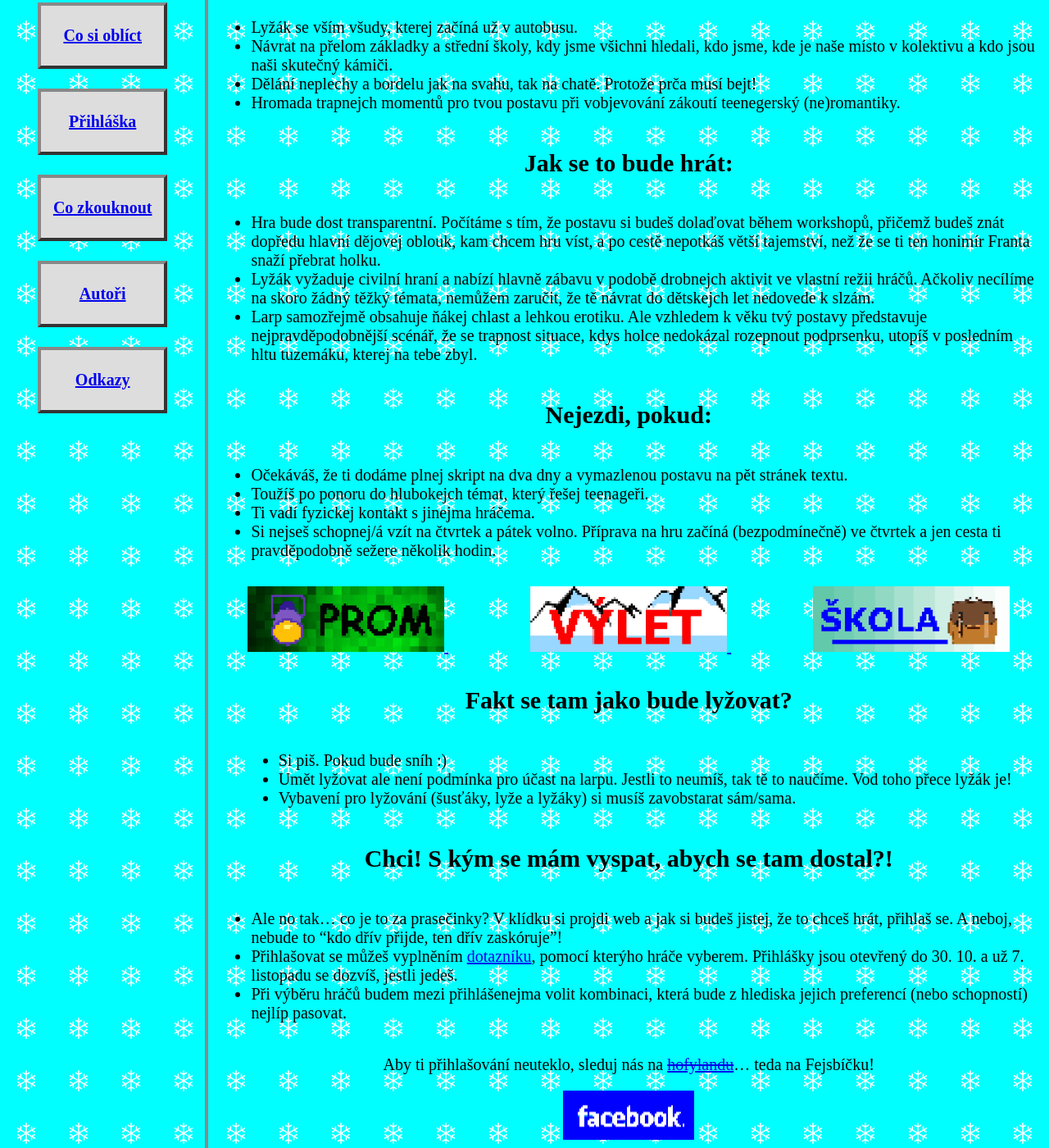
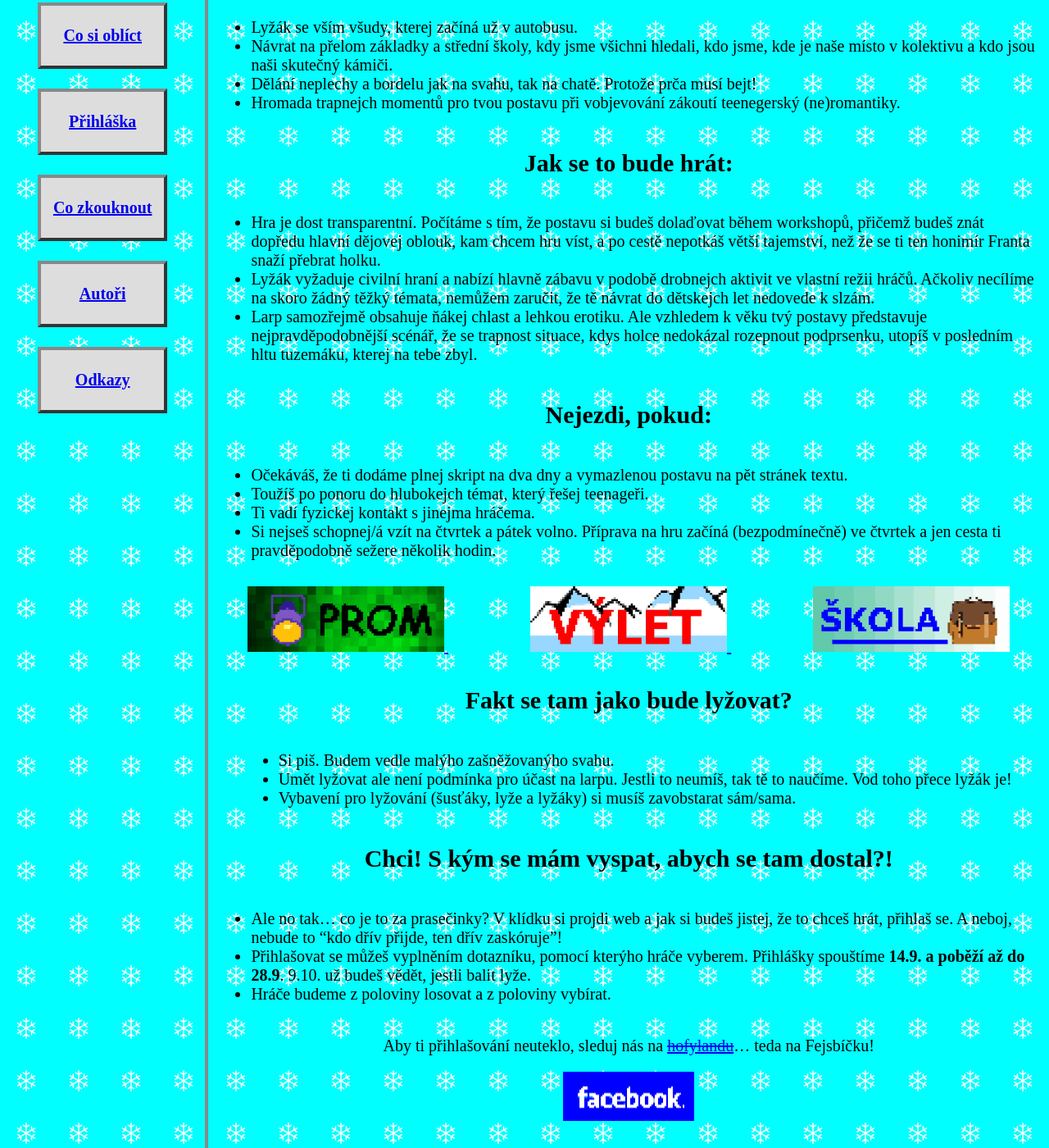
Before and after one commit to mhavelka/lyzak, a Jekyll site: the page built from index.md, in a window 1280 px wide and 1400 px high, scrolled down 698 px. Shown: the whole window at 82% size. Built offline with Jekyll 4.4.1, drawn with Linux system fonts in a browser that asks for light colours; some of the changed text lies outside the part shown.

Commit message:
homepage update

```diff
--- a/index.md
+++ b/index.md
@@ -23,7 +23,7 @@ Vraťte se s náma do svýho mládí a okoštujte devadesátky!
 * Hromada trapnejch momentů pro tvou postavu při vobjevování zákoutí teenegerský (ne)romantiky.
 
 ## Jak se to bude hrát:
-* Hra bude dost transparentní. Počítáme s tím, že postavu si budeš dolaďovat během workshopů, přičemž budeš znát dopředu hlavní dějovej oblouk, kam chcem hru víst, a po cestě nepotkáš větší tajemství, než že se ti ten honimír Franta snaží přebrat holku.
+* Hra je dost transparentní. Počítáme s tím, že postavu si budeš dolaďovat během workshopů, přičemž budeš znát dopředu hlavní dějovej oblouk, kam chcem hru víst, a po cestě nepotkáš větší tajemství, než že se ti ten honimír Franta snaží přebrat holku.
 * Lyžák vyžaduje civilní hraní a nabízí hlavně zábavu v podobě drobnejch aktivit ve vlastní režii hráčů. Ačkoliv necílíme na skoro žádný těžký témata, nemůžem zaručit, že tě návrat do dětskejch let nedovede k slzám.
 * Larp samozřejmě obsahuje ňákej chlast a lehkou erotiku. Ale vzhledem k věku tvý postavy představuje nejpravděpodobnější scénář, že se trapnost situace, kdys holce nedokázal rozepnout podprsenku, utopíš v posledním hltu tuzemáku, kterej na tebe zbyl.
 
@@ -46,14 +46,14 @@ Vraťte se s náma do svýho mládí a okoštujte devadesátky!
 </div>
 
 ## Fakt se tam jako bude lyžovat?
-* Si piš. Pokud bude sníh :)
+* Si piš. Budem vedle malýho zašněžovanýho svahu.
 * Umět lyžovat ale není podmínka pro účast na larpu. Jestli to neumíš, tak tě to naučíme. Vod toho přece lyžák je!
 * Vybavení pro lyžování (šusťáky, lyže a lyžáky) si musíš zavobstarat sám/sama.
 
 ## Chci! S kým se mám vyspat, abych se tam dostal?!
 * Ale no tak… co je to za prasečinky? V klídku si projdi web a jak si budeš jistej, že to chceš hrát, přihlaš se. A neboj, nebude to “kdo dřív přijde, ten dřív zaskóruje”!
-* Přihlašovat se můžeš vyplněním <a href="https://forms.gle/jCFJV9QoELP6deh89" target="_blank">dotazníku</a>, pomocí kterýho hráče vyberem. Přihlášky jsou otevřený do 30. 10. a už 7. listopadu se dozvíš, jestli jedeš.
-* Při výběru hráčů budem mezi přihlášenejma volit kombinaci, která bude z hlediska jejich preferencí (nebo schopností) nejlíp pasovat.
+* Přihlašovat se můžeš vyplněním dotazníku, pomocí kterýho hráče vyberem. Přihlášky spouštíme <b>14.9. a poběží až do 28.9</b>. 9.10. už budeš vědět, jestli balit lyže.
+* Hráče budeme z poloviny losovat a z poloviny vybírat.
 
 
 Aby ti přihlašování neuteklo, sleduj nás na <a href="https://www.hofyland.cz/?club&klub=24588" target="_blank"><span style="text-decoration: line-through;">hofylandu</span></a>… teda na Fejsbíčku!
```
Also changed, not shown: other parts of index.md (+7 -6 lines).
